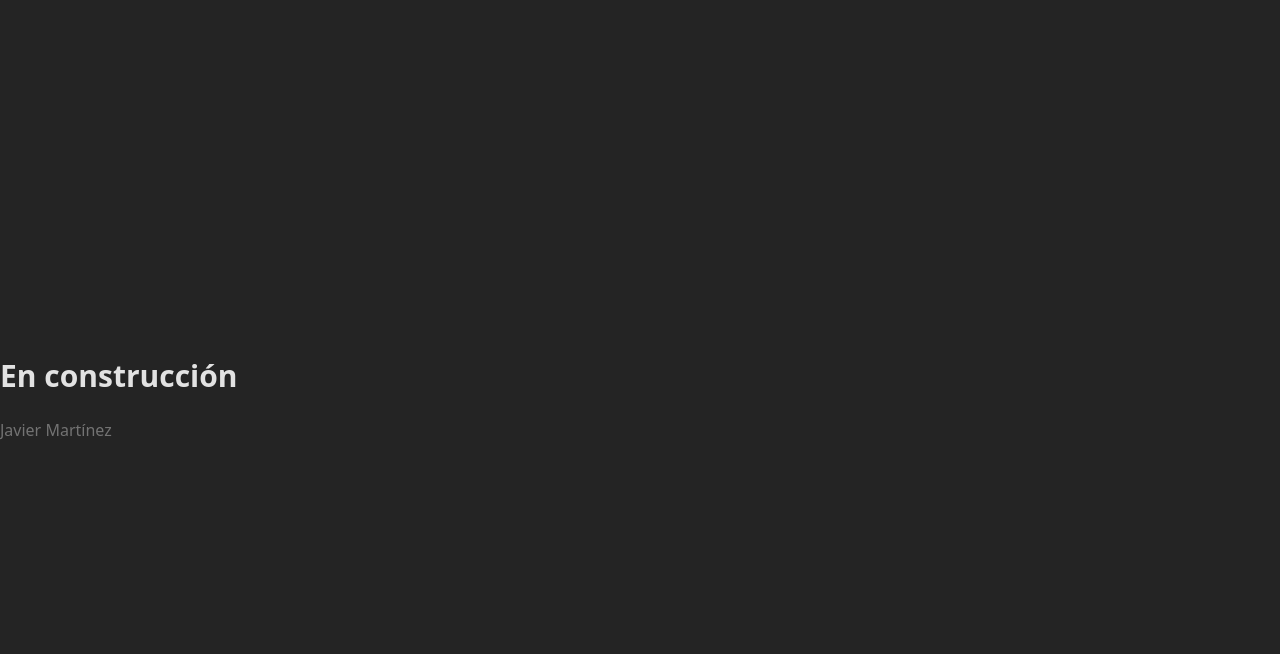
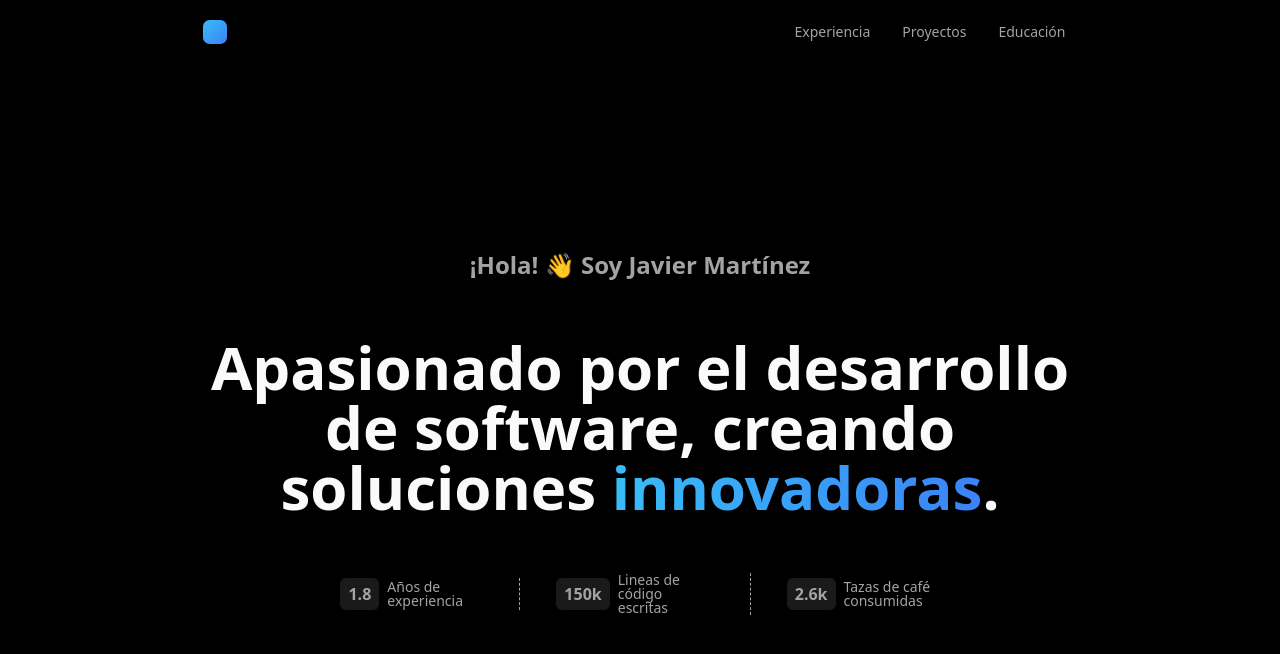
Before and after one commit to javiermrtnez/portfolio, a React (Vite) app: page / in a window 1280 px wide. Shown: the top 654 px of the page. Built offline with nearby package versions, Linux system fonts and the light colour scheme.

Commit message:
feat: add first page component

```diff
--- a/src/App.tsx
+++ b/src/App.tsx
@@ -1,9 +1,68 @@
+import Navbar from './components/Navbar';
+import BaseLayout from './layouts/BaseLayout';
+
+function getExperienceYears() {
+  // 1 de Octubre de 2021
+  const initialDate = '2021-09-01';
+
+  const givenDate = new Date(initialDate);
+  const today = new Date();
+
+  const diff = today.getTime() - givenDate.getTime();
+  const millisecondsInYear = 1000 * 60 * 60 * 24 * 365.25;
+
+  const years = diff / millisecondsInYear;
+  const formattedYears = years.toFixed(1);
+
+  return formattedYears;
+}
+
+const INFO = [
+  {
+    title: 'Años de experiencia',
+    value: getExperienceYears(),
+  },
+  {
+    title: 'Lineas de código escritas',
+    value: '150k',
+  },
+  {
+    title: 'Tazas de café consumidas',
+    value: '2.6k',
+  },
+];
+
 function App() {
   return (
-    <div className='flex flex-col gap-6'>
-      <h1 className='text-3xl font-bold'>En construcción</h1>
-      <p className='text-neutral-500'>Javier Martínez</p>
-    </div>
+    <>
+      <Navbar />
+
+      <BaseLayout>
+        <section className='h-[calc(100vh-var(--navbar-height))] py-10 flex flex-col justify-center items-center text-center gap-14'>
+          <h2 className='text-xl sm:text-2xl text-neutral-400 font-extrabold'>
+            ¡Hola! <span className='animate-hi inline-block origin-[70%_70%]'>👋</span> Soy Javier
+            Martínez
+          </h2>
+
+          <h1 className='text-4xl sm:text-6xl font-black text-neutral-50 leading-none'>
+            Apasionado por el desarrollo de software, creando soluciones{' '}
+            <span className='bg-clip-text text-transparent bg-gradient-to-r from-sky-400 to-blue-500'>
+              innovadoras
+            </span>
+            .
+          </h1>
+
+          <ul className='flex items-center justify-center text-neutral-400'>
+            {INFO.map(({ title, value }) => (
+              <li className='flex flex-col items-center sm:flex-row gap-2 border-r-[1px] border-dashed border-neutral-400 text-neutral-400 px-9 first-of-type:pl-0 last-of-type:pr-0 last-of-type:border-none'>
+                <div className='py-1 px-2 font-bold bg-white/10 rounded-md'>{value}</div>
+                <p className='text-sm leading-none text-center w-24 sm:text-left'>{title}</p>
+              </li>
+            ))}
+          </ul>
+        </section>
+      </BaseLayout>
+    </>
   );
 }
 
--- /dev/null
+++ b/src/components/Navbar.tsx
@@ -0,0 +1,43 @@
+import logo from '/favicon.svg';
+
+const NAVIGATION = [
+  {
+    name: 'Experiencia',
+    href: 'experience',
+  },
+  {
+    name: 'Proyectos',
+    href: 'projects',
+  },
+  {
+    name: 'Educación',
+    href: 'education',
+  },
+];
+
+const Navbar = () => {
+  return (
+    <header className='sticky top-0 flex w-full z-10 h-[var(--navbar-height)] bg-black/50 shadow-sm backdrop-blur'>
+      <div className='flex gap-3 items-center justify-between w-[var(--page-width-with-padding)] m-auto px-[var(--page-padding)]'>
+        <a className='h-6 w-6' href='#home'>
+          <img src={logo}></img>
+        </a>
+
+        <ul className='flex gap-2 justify-center'>
+          {NAVIGATION.map(({ name, href }) => (
+            <li key={name} className='flex content-center items-center'>
+              <a
+                href={`#${href}`}
+                className='flex gap-2 items-center py-2 px-3 text-neutral-400 text-sm rounded-md leading-none hover:text-white transition-colors'
+              >
+                {name}
+              </a>
+            </li>
+          ))}
+        </ul>
+      </div>
+    </header>
+  );
+};
+
+export default Navbar;
--- a/src/index.css
+++ b/src/index.css
@@ -5,14 +5,16 @@
 :root {
   /* font-family: Inter, system-ui, Avenir, Helvetica, Arial, sans-serif; */
   color: rgba(255, 255, 255, 0.87);
-  background-color: #242424;
+  background-color: #000;
 
   height: 100%;
+
+  --navbar-height: 64px;
+  --page-padding: 20px;
+  --page-width: 875px;
+  --page-width-with-padding: calc(var(--page-width) + calc(2 * var(--page-padding)));
 }
 
 body {
-  margin: 0;
-  display: flex;
-  place-items: center;
   min-height: 100%;
 }
--- a/tailwind.config.js
+++ b/tailwind.config.js
@@ -2,7 +2,39 @@
 export default {
   content: ["./index.html", "./src/**/*.{js,ts,jsx,tsx}"],
   theme: {
-    extend: {},
+    extend: {
+      animation: {
+        'hi': 'hi 1.5s linear -.5s infinite',
+      },
+      keyframes: {
+        "hi": {
+          "0%": {
+            transform: "rotate(0deg)"
+          },
+          "10%": {
+            transform: "rotate(14deg)"
+          },
+          "20%": {
+            transform: "rotate(-8deg)"
+          },
+          "30%": {
+            transform: "rotate(14deg)"
+          },
+          "40%": {
+            transform: "rotate(-4deg)"
+          },
+          "50%": {
+            transform: "rotate(10deg)"
+          },
+          "60%": {
+            transform: "rotate(0deg)"
+          },
+          "100%": {
+            transform: "rotate(0deg)"
+          }
+        },
+      }
+    },
   },
   plugins: [],
 }
```
